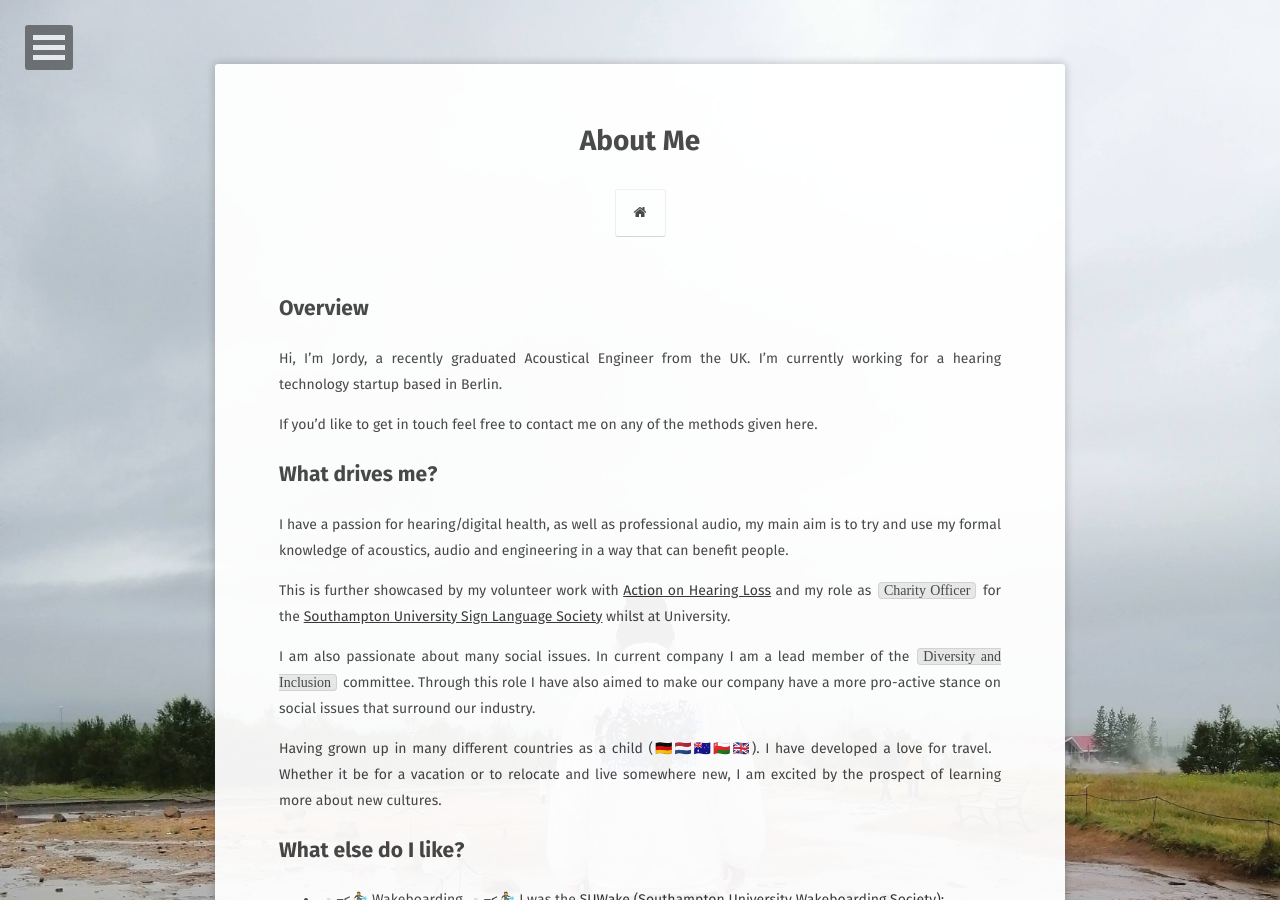
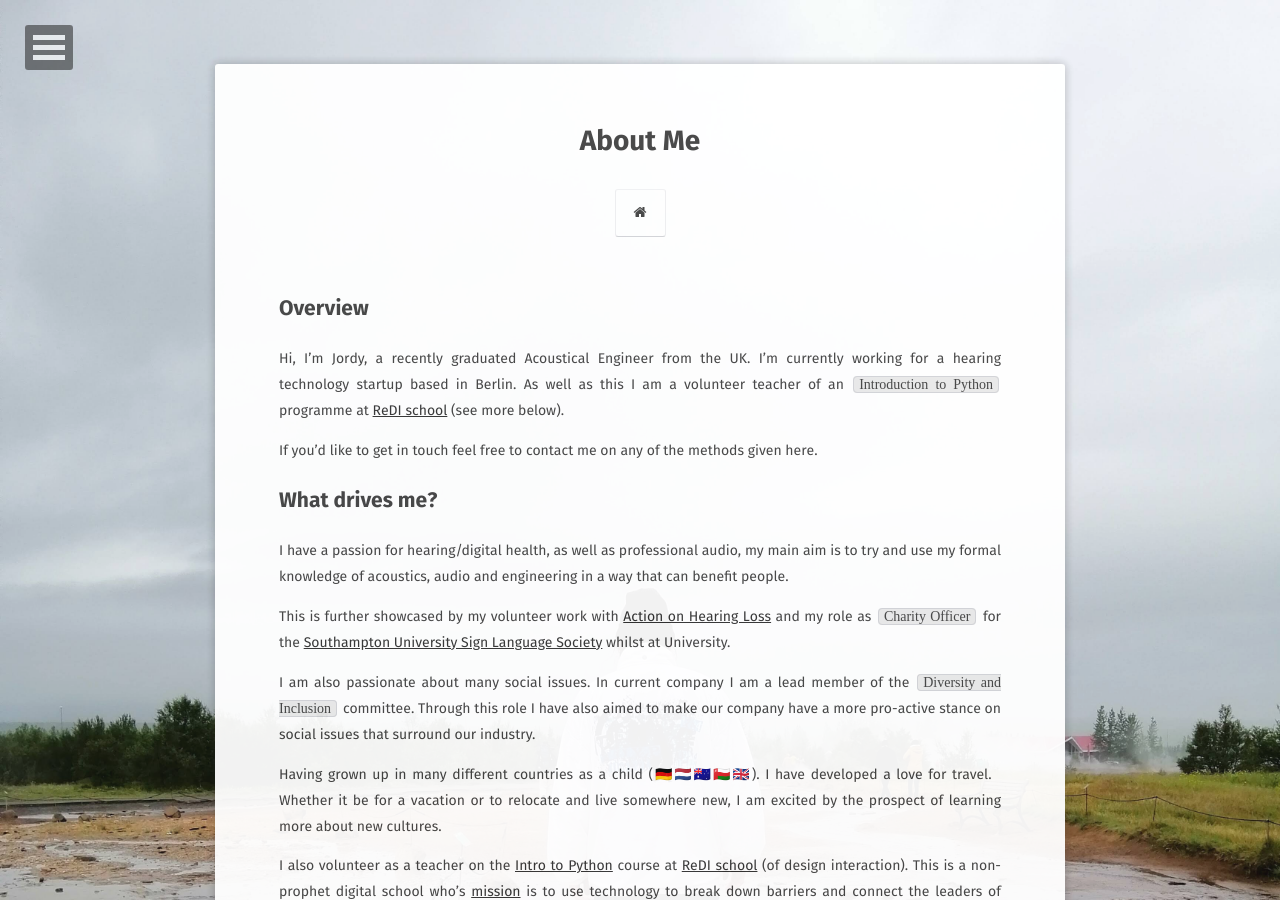
Before and after one commit to jordyjwilliams/jordyjwilliams.github.io, a Jekyll site: the page built from about/index.md, in a window 1280 px wide and 900 px high. Built offline with Jekyll 4.4.1, drawn with Linux system fonts in a browser that asks for light colours; some web fonts are replaced; some of the changed text lies outside the part shown.

Commit message:
update readme REDI info

```diff
--- a/about/index.md
+++ b/about/index.md
@@ -6,7 +6,7 @@ comments: false
 ---
 
 ## Overview
-Hi, I'm Jordy, a recently graduated Acoustical Engineer from the UK. I'm currently working for a hearing technology startup based in Berlin.
+Hi, I'm Jordy, a recently graduated Acoustical Engineer from the UK. I'm currently working for a hearing technology startup based in Berlin. As well as this I am a volunteer teacher of an `Introduction to Python` programme at [ReDI school](https://www.redi-school.org/berlin) (see more below).
 
 If you'd like to get in touch feel free to contact me on any of the methods given here.
 
@@ -18,6 +18,8 @@ This is further showcased by my volunteer work with [Action on Hearing Loss](htt
 I am also passionate about many social issues. In current company I am a lead member of the `Diversity and Inclusion` committee. Through this role I have also aimed to make our company have a more pro-active stance on social issues that surround our industry.
 
 Having grown up in many different countries as a child (🇩🇪🇳🇱🇦🇺🇴🇲🇬🇧). I have developed a love for travel. Whether it be for a vacation or to relocate and live somewhere new, I am excited by the prospect of learning more about new cultures.
+
+I also volunteer as a teacher on the [Intro to Python](https://www.redi-school.org/berlin-career-program) course at [ReDI school](https://www.redi-school.org/berlin) (of design interaction). This is a non-prophet digital school who's [mission](https://www.redi-school.org/mission) is to use technology to break down barriers and connect the leaders of tomorrow. Primarily its courses are focused towards individuals who are new to the country they reside in. Typically, a lot of the students are refugees and are from non-traditional educational backgrounds. Teaching programmes with ReDI has been an amazingly rewarding process and I have definitely learnt a lot along the way.
 
 ## What else do I like?
 * 🛥️--<🏄 Wakeboarding 🛥️--<🏄
```
